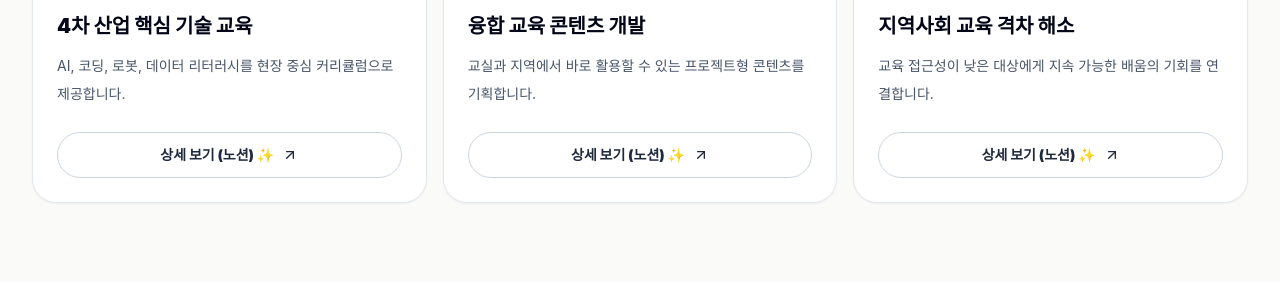
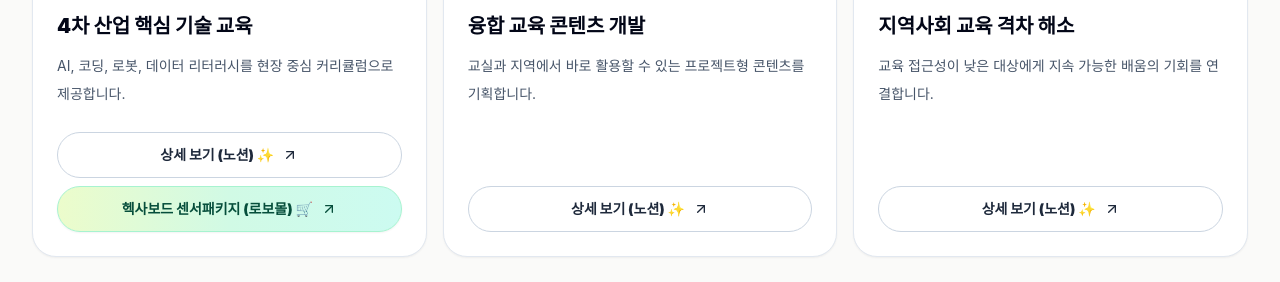
Before and after one commit to YounghyunT/mirae, a React (Vite) app: page / in a window 1280 px wide. Shown: the part 1760-2042 px from the top of the page. Built offline with nearby package versions, Linux system fonts and the light colour scheme.

Commit message:
Add Robomall program link

```diff
--- a/src/App.jsx
+++ b/src/App.jsx
@@ -44,6 +44,9 @@ const programs = [
     emoji: "🤖",
     title: "4차 산업 핵심 기술 교육",
     desc: "AI, 코딩, 로봇, 데이터 리터러시를 현장 중심 커리큘럼으로 제공합니다.",
+    extraLinkLabel: "헥사보드 센서패키지 (로보몰) 🛒",
+    extraHref:
+      "https://robomall.co.kr/product/detail.html?product_no=26296&cate_no=670&display_group=1",
   },
   {
     emoji: "💡",
@@ -354,13 +357,26 @@ function Programs() {
               <p className="mt-3 flex-1 text-sm leading-7 text-slate-600 dark:text-slate-300">
                 {program.desc}
               </p>
+              <div className="mt-6 flex flex-col gap-2">
                 <a
                   href="#"
-                className="mt-6 inline-flex items-center justify-center gap-2 rounded-full border border-slate-300 px-5 py-3 text-sm font-black text-slate-800 transition-all duration-300 hover:border-blue-500 hover:bg-blue-600 hover:text-white dark:border-white/15 dark:text-white dark:hover:border-blue-400"
+                  className="inline-flex items-center justify-center gap-2 rounded-full border border-slate-300 px-5 py-3 text-sm font-black text-slate-800 transition-all duration-300 hover:border-blue-500 hover:bg-blue-600 hover:text-white dark:border-white/15 dark:text-white dark:hover:border-blue-400"
                 >
                   상세 보기 (노션) ✨
                   <ArrowUpRight size={16} />
                 </a>
+                {program.extraHref && (
+                  <a
+                    href={program.extraHref}
+                    target="_blank"
+                    rel="noreferrer"
+                    className="inline-flex items-center justify-center gap-2 rounded-full border border-emerald-200 bg-gradient-to-r from-lime-100 via-emerald-100 to-teal-100 px-5 py-3 text-sm font-black text-emerald-900 shadow-sm transition-all duration-300 hover:-translate-y-0.5 hover:border-emerald-300 hover:from-lime-200 hover:via-emerald-200 hover:to-teal-200 hover:shadow-glow dark:border-emerald-300/30 dark:from-lime-300/20 dark:via-emerald-300/20 dark:to-teal-300/20 dark:text-emerald-100"
+                  >
+                    {program.extraLinkLabel}
+                    <ArrowUpRight size={16} />
+                  </a>
+                )}
+              </div>
             </article>
           ))}
         </div>
```
Lines whose indentation alone changed are shown as unchanged.
